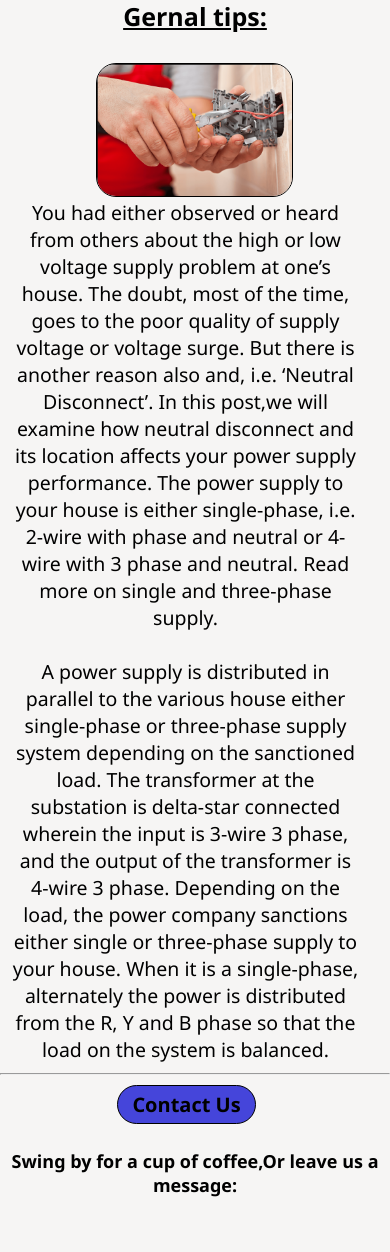
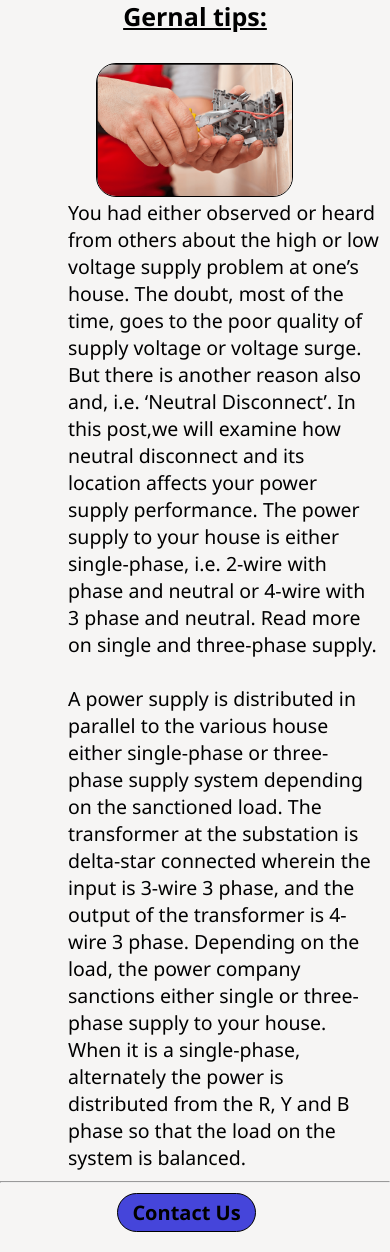
Before and after one commit to 9926830418/Electric-billing-system, a PHP site: page / in a window 390 px wide. Shown: the part 1109-2361 px from the top of the page. Run offline with PHP 8.4, Linux system fonts and the light colour scheme; some libraries are stand-ins or nearby versions.

Commit message:
Update style.css

```diff
--- a/style.css
+++ b/style.css
@@ -453,12 +453,14 @@ label #butn, label #cancel{
     padding-left: 100px;
   }
   #int{
-	  width:50%;
+	  width:40%;
 	}
   #intro{
-	  width:90%;
+	  width:80%;
             display:block;
            margin-top: 40%;
+	  margin-left:auto;
+	  margin-right:auto
           text-align:center;
           font-size: 5vw;
 	  padding-left:10px;
```
